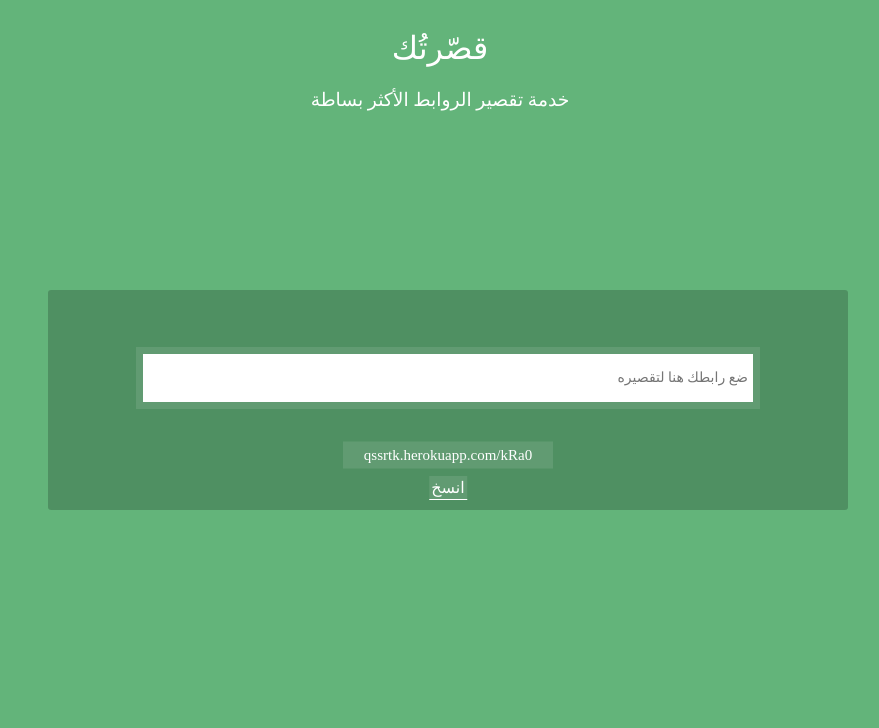
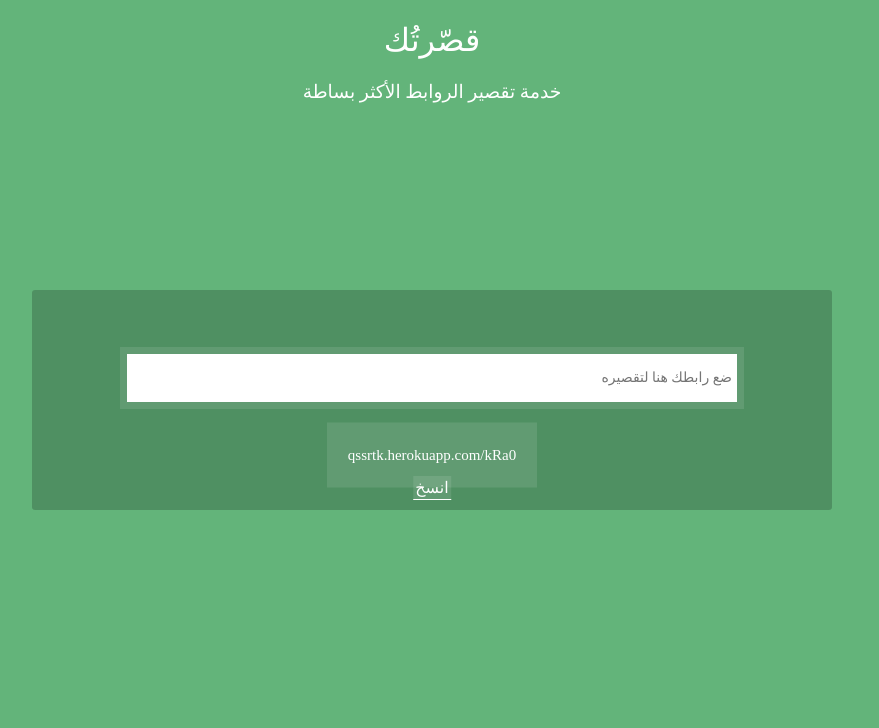
Before and after one commit to adyouri/qssrtk, a Flask app: page / in a window 1280 px wide. Shown: the top 728 px of the page, without its empty margins (208-1087 px from the left). Run offline with Flask 2, Linux system fonts and the light colour scheme.

Commit message:
Fix footer & body css

```diff
--- a/static/css/style.css
+++ b/static/css/style.css
@@ -4,6 +4,7 @@
 }
 
 body {
+  margin: 0;
   background: #63B47A;
   width: 100%;
   display: inline-block;
@@ -67,6 +68,7 @@ input:-moz-placeholder {
 }
 
 footer, #result {
+  height: 55px;
   background: rgba(255, 255, 255, 0.1);
   font-size: 15px;
 }
```
